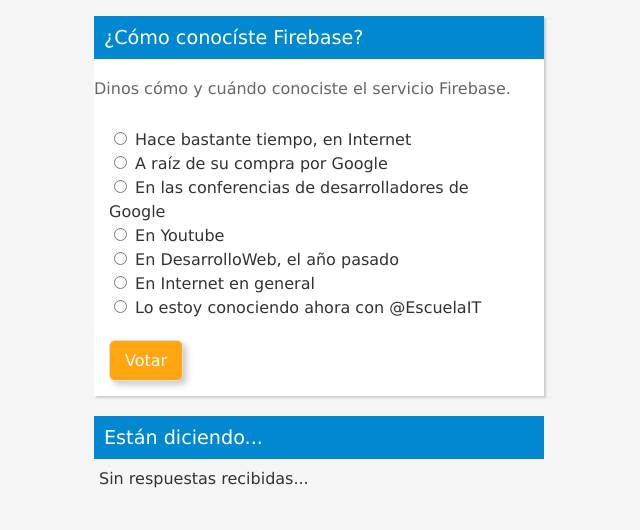
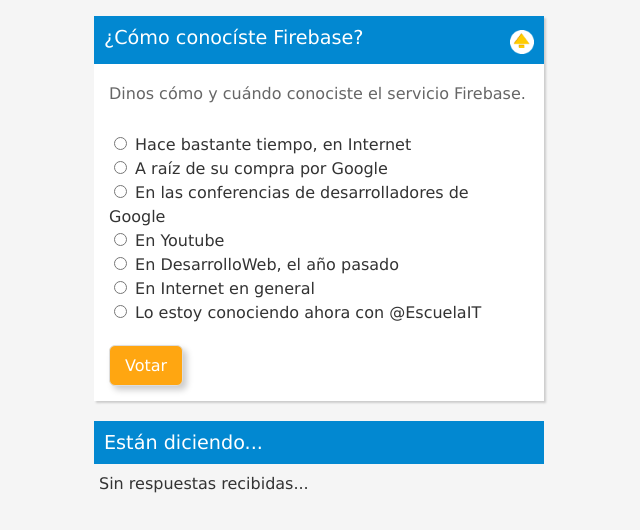
Before and after one commit to deswebcom/demo-firebase-encuesta, a plain HTML site: page index-src.html in a window 1280 px wide. Shown: the part 80-610 px from the top of the page, without its empty margins (321-961 px from the left). Drawn offline with Linux system fonts and the light colour scheme.

Commit message:
colapsar encuesta

```diff
--- a/index-src.html
+++ b/index-src.html
@@ -14,9 +14,13 @@
       <img src="images/salir.png" alt="Logout" width="50" height="50" id="logouticon">
     </header>
     <div class="caja">
-      <p class="titular" id="preg">¿Cómo conocíste Firebase?</p>
-      <p class="descrip" id="desc">Dinos cómo y cuándo conociste el servicio Firebase.</p>
-      <section class="encuesta">
+      <p class="titular">
+        <span id="preg">¿Cómo conocíste Firebase?</span>
+        <img src="images/up.png" alt="Colapsar encuesta" width="24" height="24" id="up">
+        <img src="images/down.png" alt="Mostrar encuesta" width="24" height="24" id="down">
+      </p>
+      <section class="encuesta" id="cuerpoencuesta">
+        <p class="descrip" id="desc">Dinos cómo y cuándo conociste el servicio Firebase.</p>
         <ul id="lista">
           <li><input type="radio" name="respuesta"> Hace bastante tiempo, en Internet</li>
           <li><input type="radio" name="respuesta"> A raíz de su compra por Google</li>
@@ -39,5 +43,8 @@
   </div>
 
   <div id="mensaje"></div>
+
+
+  <script src="js/funciones.js"></script>
 </body>
 </html>
```
